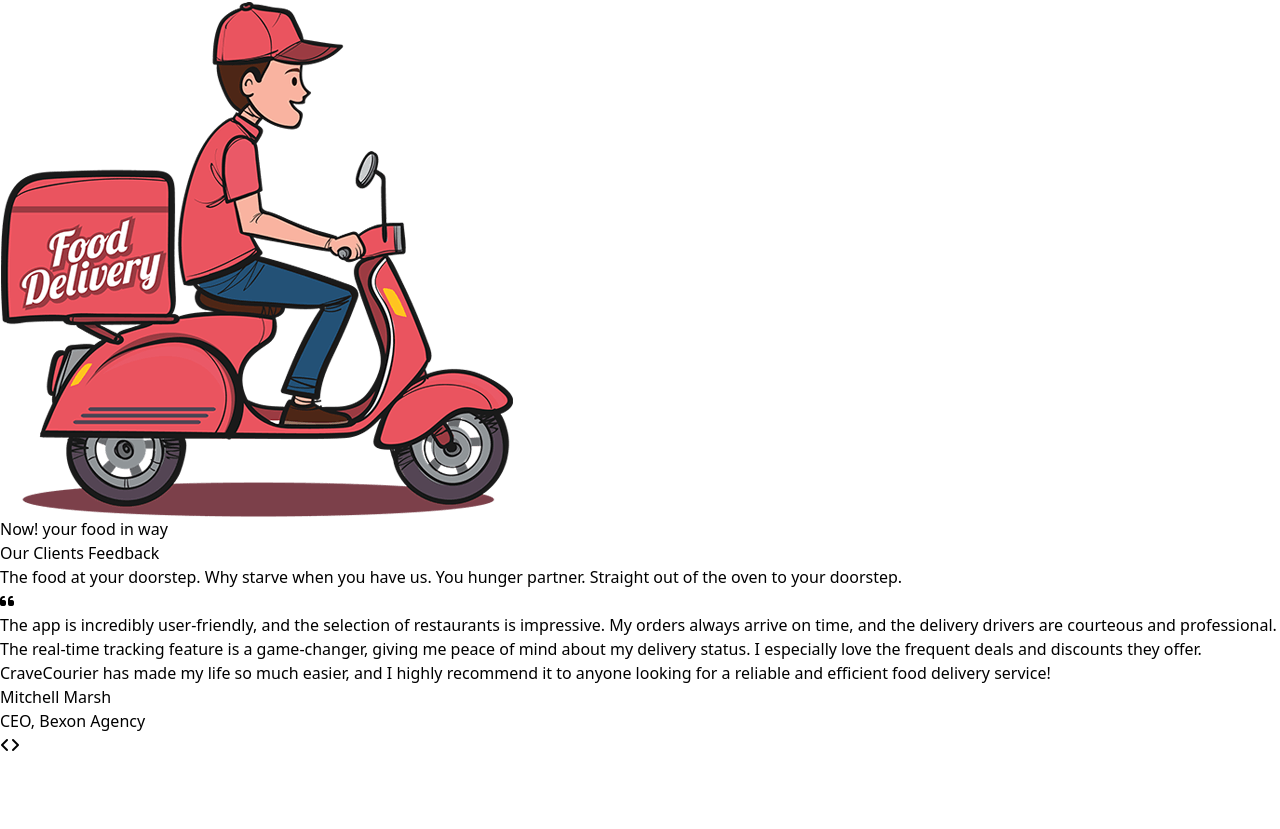
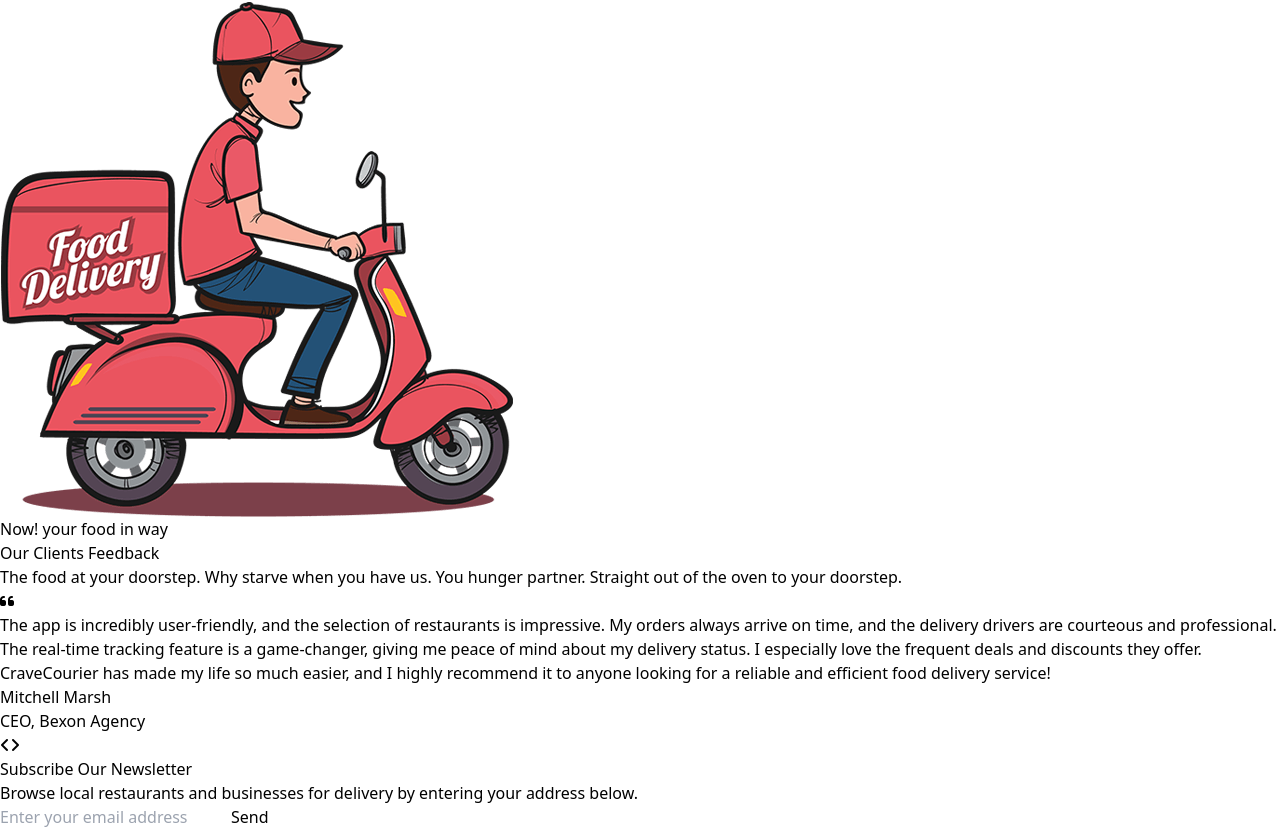
Before and after one commit to FarhanFardid/Food_Delivery_WebPage, a React (Vite) app: page / in a window 1280 px wide. Shown: the part 8762-9591 px from the top of the page. Before the commit the page ends 9519 px from the top, so only its background shows below. Built offline with nearby package versions, Linux system fonts and the light colour scheme.

Commit message:
Newletter section implemented

```diff
--- a/src/App.jsx
+++ b/src/App.jsx
@@ -3,6 +3,7 @@ import Feedback from "./components/Feedback";
 import Header from "./components/Header";
 import Menu from "./components/Menu";
 import Navbar from "./components/Navbar";
+import Newsletter from "./components/Newsletter";
 import Order from "./components/Order";
 
 function App() {
@@ -13,6 +14,7 @@ function App() {
       <Menu></Menu>
       <Order></Order>
       <Feedback></Feedback>
+      <Newsletter></Newsletter>
 
 
     </>
--- /dev/null
+++ b/src/components/Newsletter.jsx
@@ -0,0 +1,33 @@
+
+
+const Newsletter = () => {
+    return (
+        <div className="flex flex-col md:flex-row justify-between items-center p-2 md:p-6  rounded-lg shadow-md bg-[#FFEFEC] w-full h-auto md:h-[302px] py-5">
+        {/* Left side div with heading and paragraph */}
+        <div className="flex flex-col mb-4 md:mb-0 md:mr-4">
+          <h2 className="text-2xl md:text-4xl font-bold mb-2 text-center md:text-left">Subscribe Our Newsletter</h2>
+          <p className="text-gray-700 md:text-sm text-xs">
+          Browse local restaurants and businesses for delivery by entering your address below.
+          </p>
+        </div>
+
+        {/* Right side div with input text and button */}
+        <div className="flex items-center md:w-[480px]">
+          <input
+            type="text"
+            className="p-2 border border-gray-300 rounded-l-lg focus:outline-none focus:ring-2 focus:ring-blue-600 md:w-[430px] md:h-[52px] "
+            placeholder="Enter your email address"
+
+          />
+          <button
+            type="button"
+            className="bg-[#FF5331] hover:bg-red-800 text-white focus:outline-none focus:ring-2 focus:ring-red-300 font-bold rounded-full  text-xs md:text-sm px-3 md:px-7  py-1.5 md:py-4 me-1 md:me-2 mb-1 md:mb-2 btn-xs "
+          >
+            Send
+          </button>
+        </div>
+      </div>
+    );
+};
+
+export default Newsletter;
```
